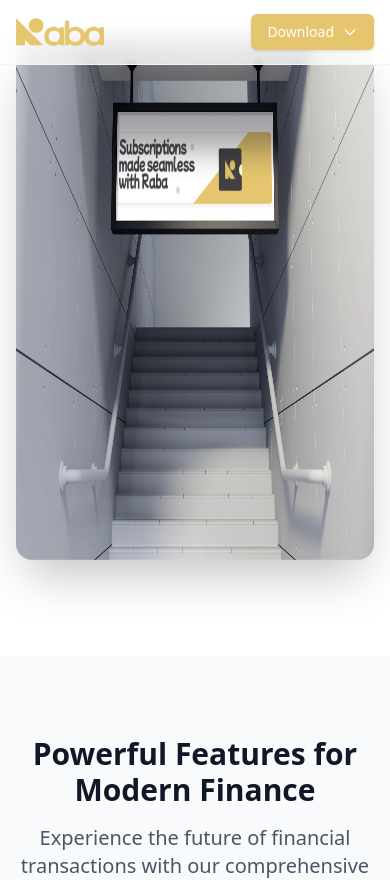
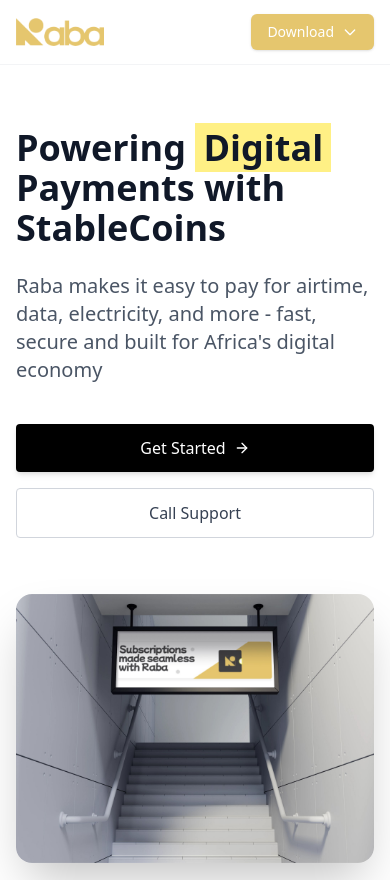
Before and after one commit to paywithraba/Raba-Landing-page-V1, a React (Vite) app in the folder landingpage/: page / in a window 390 px wide. Shown: the top 880 px of the page. Built offline with nearby package versions, Linux system fonts and the light colour scheme.

Commit message:
Changed intro page

```diff
--- a/landingpage/src/components/Intro.tsx
+++ b/landingpage/src/components/Intro.tsx
@@ -1,6 +1,6 @@
-//import { ArrowRight } from "lucide-react";
+import { ArrowRight } from "lucide-react";
 import { useEffect, useState } from "react";
-//import { Link } from "react-router-dom";
+import { Link } from "react-router-dom";
 
 const Intro = () => {
   const [isVisible, setIsVisible] = useState(false);
@@ -9,10 +9,10 @@
     setIsVisible(true);
   }, []);
   return (
-    <section id="intro" className="pt-10 pb-24 sm:pt-40 sm:pb-32">
-      <div className="container mx-auto px-4 sm:px-6 lg:px-8">
-        {/*<div
-          className={`max-w-4xl mx-auto transition-opacity duration-800 ${
+    <section id="intro" className="pt-32 pb-24 sm:pt-40 sm:pb-32">
+      <div className="container flex flex-col md:flex-row md:gap-4 gap-14 md:items-center mx-auto px-4 sm:px-6 lg:px-8">
+        <div
+          className={`lg:w-1/2 mx-auto transition-opacity duration-800 ${
             isVisible ? "opacity-100" : "opacity-0"
           }`}
         >
@@ -27,7 +27,7 @@
             Payments with StableCoins
           </h1>
           <p
-            className={`text-xl text-gray-600 mb-10 max-w-2xl transition-all duration-800 delay-200 ${
+            className={`text-xl text-gray-600 mb-10 max-w-2xl transition-all duration-800 ${
               isVisible
                 ? "translate-y-0 opacity-100"
                 : "translate-y-5 opacity-0"
@@ -37,7 +37,7 @@
             fast, secure and built for Africa's digital economy
           </p>
           <div
-            className={`flex flex-col sm:flex-row items-center justify-center gap-4 transition-all duration-800 delay-400 ${
+            className={`flex flex-col sm:flex-row items-center gap-4 transition-all duration-800 delay-400 ${
               isVisible
                 ? "translate-y-0 opacity-100"
                 : "translate-y-5 opacity-0"
@@ -56,10 +56,10 @@
               Call Support
             </Link>
           </div>
-        </div>*/}
+        </div>
 
         <div
-          className={`relative max-w-5xl mx-auto transition-all duration-1000 delay-500 ${
+          className={`relative lg:w-1/2 mx-auto transition-all duration-800 ${
             isVisible ? "translate-y-0 opacity-100" : "translate-y-10 opacity-0"
           }`}
         >
@@ -67,7 +67,7 @@
             <img
               src="/banner.jpg"
               alt="Raba DeFi App Billboard"
-              className="w-full h-130"
+              className="w-auto h-auto"
             />
           </div>
         </div>
```
